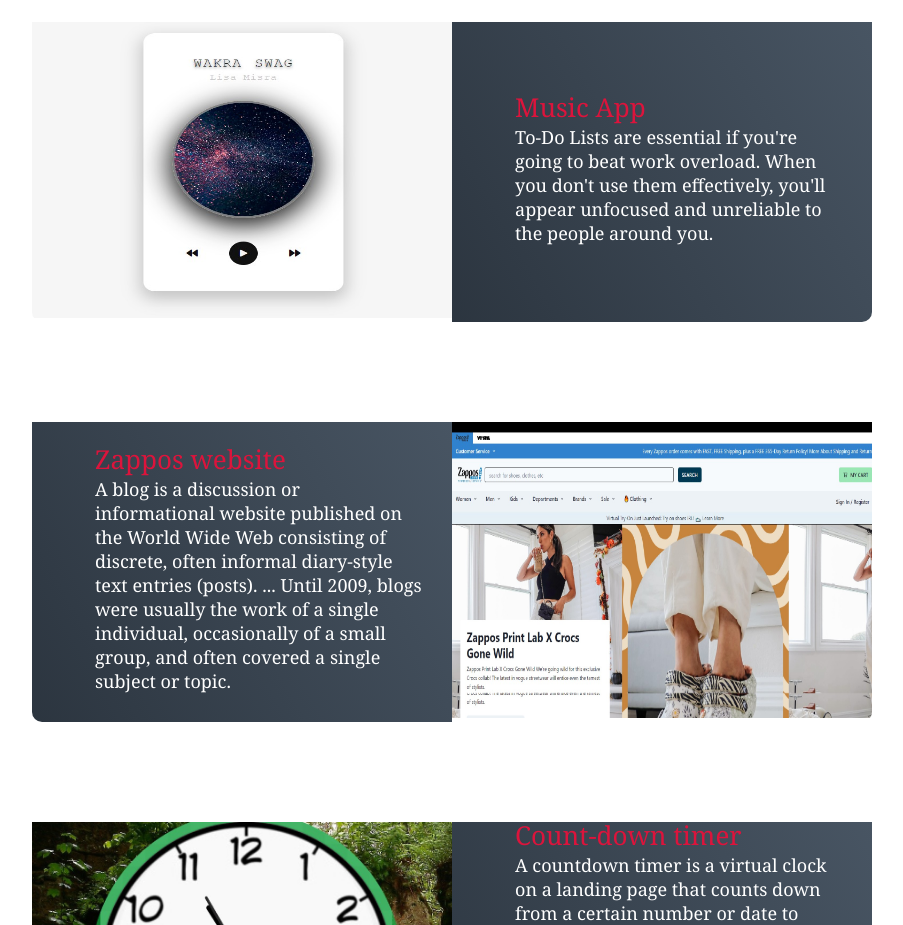
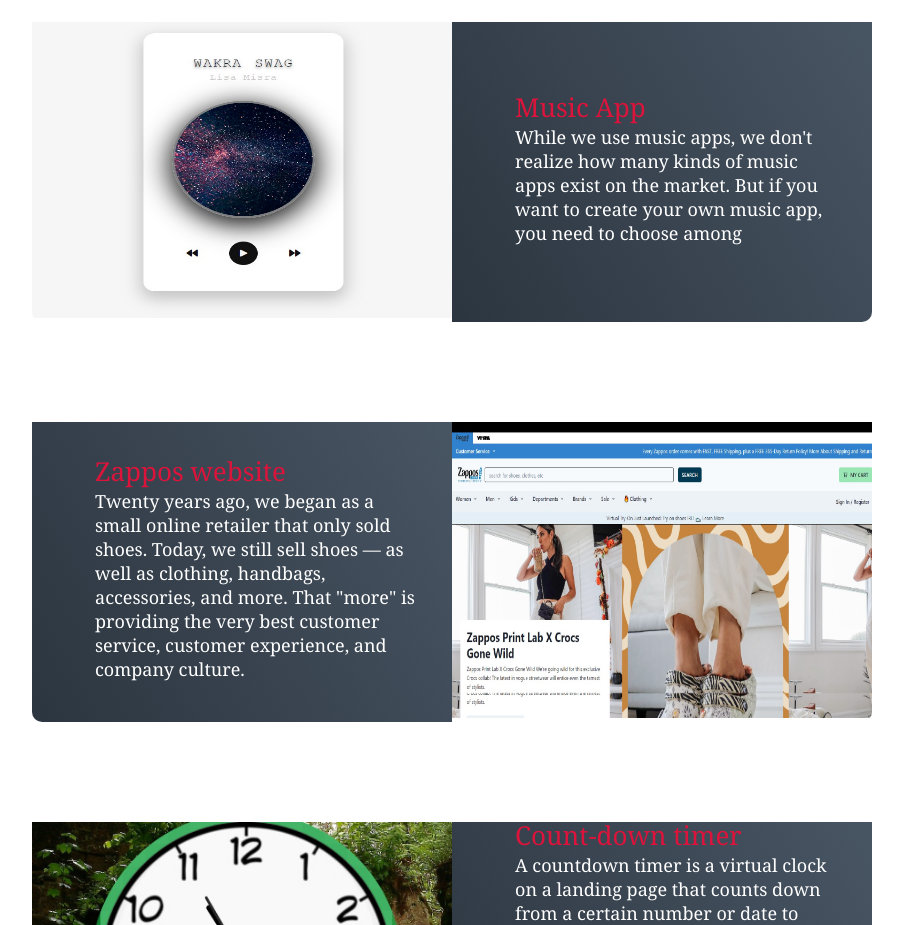
Before and after one commit to rajtilak-patel/portfolio-website, a plain HTML site: page index.html in a window 1280 px wide. Shown: the part 2680-3605 px from the top of the page, without its empty margins (188-1091 px from the left). Drawn offline with Linux system fonts and the light colour scheme.

Commit message:
update my old portfolio website

```diff
--- a/index.html
+++ b/index.html
@@ -133,7 +133,7 @@
                      <div class="project-info">
 
                         <h2>Music App </h2>
-                        <p>To-Do Lists are essential if you're going to beat work overload. When you don't use them effectively, you'll appear unfocused and unreliable to the people around you.</p>
+                        <p>While we use music apps, we don't realize how many kinds of music apps exist on the market. But if you want to create your own music app, you need to choose among</p>
                     </a>
                     </div>
                     <div class="project-img">
@@ -146,7 +146,7 @@
                   <a target="_blank" href="https://github.com/Royanosh/zappos">
                     <div class="project-info">
                         <h2>Zappos website</h2>
-                        <p>A blog is a discussion or informational website published on the World Wide Web consisting of discrete, often informal diary-style text entries (posts). ... Until 2009, blogs were usually the work of a single individual, occasionally of a small group, and often covered a single subject or topic. </p>
+                        <p>Twenty years ago, we began as a small online retailer that only sold shoes. Today, we still sell shoes — as well as clothing, handbags, accessories, and more. That "more" is providing the very best customer service, customer experience, and company culture. </p>
 
                     </a>
                     </div>
```
